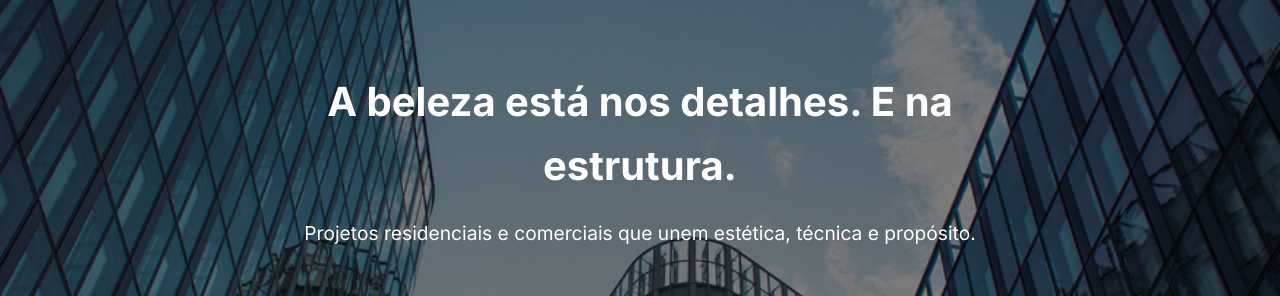
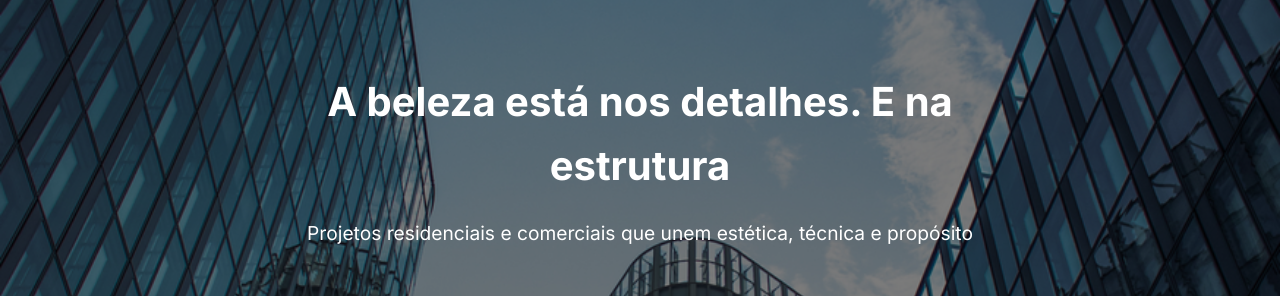
Before and after one commit to la-yse/portfolio-landingpage01, a plain HTML site: page index.html in a window 1280 px wide. Shown: the part 255-551 px from the top of the page. Drawn offline with Linux system fonts and the light colour scheme.

Commit message:
Update index.html

```diff
--- a/index.html
+++ b/index.html
@@ -42,8 +42,8 @@
     <section class="hero">
         <div class="overlay"></div>
         <div class="hero-content">
-            <h1>A beleza está nos detalhes. E na estrutura.</h1>
-            <p>Projetos residenciais e comerciais que unem estética, técnica e propósito.</p>
+            <h1>A beleza está nos detalhes. E na estrutura</h1>
+            <p>Projetos residenciais e comerciais que unem estética, técnica e propósito</p>
             <a href="#" class="btn">Conheça nossos projetos</a>
         </div>
     </section>
```
